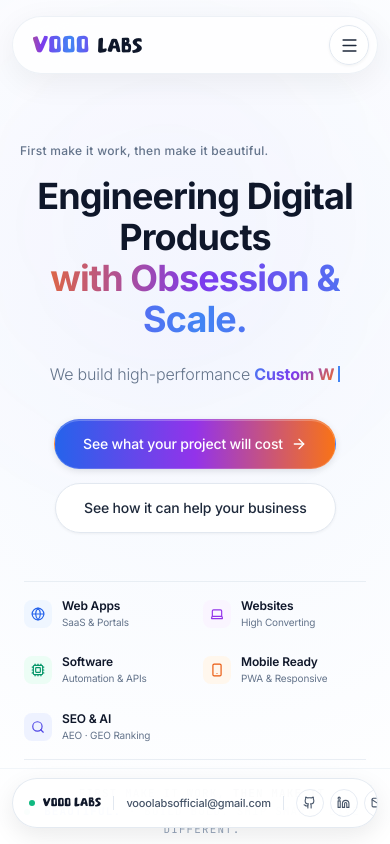
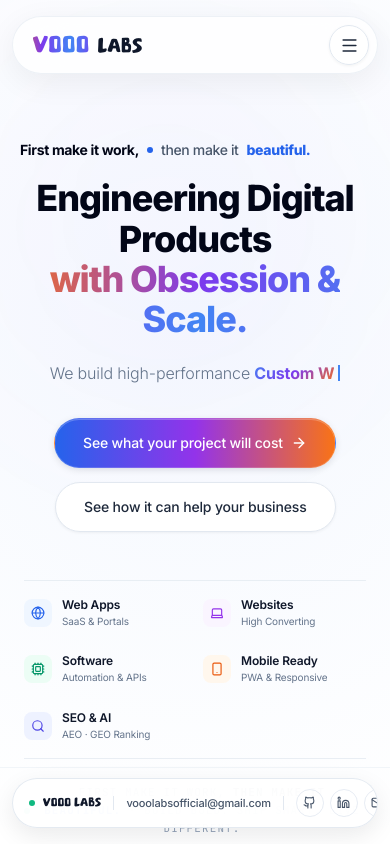
Before and after one commit to vooolabsofficial-sys/vooolabs-website, a React (Vite) app: page / in a window 390 px wide. Shown: the top 844 px of the page. Built offline with nearby package versions, Linux system fonts and the light colour scheme.

Commit message:
feat(hero): upgrade headline to bold high-impact weight and scale top quote with brand color accents

```diff
--- a/src/components/home/Slide1_Hero.tsx
+++ b/src/components/home/Slide1_Hero.tsx
@@ -84,26 +84,35 @@ export default function Slide1_Hero() {
       {/* HERO EDITORIAL CONTENT */}
       <div className="relative z-10 flex-1 flex flex-col items-center justify-center text-center px-4 sm:px-6 max-w-5xl mx-auto py-2 w-full">
 
-        {/* LINE 1: PURE EDITORIAL TEXT (STARTS FROM LEFT OF HEADLINE, MATCHED INTER FONT) */}
+        {/* LINE 1: PURE EDITORIAL TEXT (MATCHED SCALE, BOLD & BRAND ACCENT COLOR) */}
         <motion.div
           initial={{ opacity: 0, y: 8 }}
           animate={{ opacity: 1, y: 0 }}
           transition={{ duration: 0.5, delay: 0.05, ease: EASING }}
-          className="w-full max-w-4xl text-left mb-3.5 px-1 sm:px-2"
+          className="w-full max-w-4xl text-left mb-4 px-1 sm:px-2 select-none"
         >
-          <span className="font-sans text-xs sm:text-sm font-medium text-slate-500 tracking-wide select-none">
-            First make it work, then make it beautiful.
-          </span>
+          <div className="inline-flex items-center gap-2 text-sm sm:text-base md:text-lg tracking-tight">
+            <span className="font-bold text-slate-950">
+              First make it work,
+            </span>
+            <span className="w-1.5 h-1.5 rounded-full bg-blue-600 shrink-0" aria-hidden="true" />
+            <span className="font-medium text-slate-600">
+              then make it
+            </span>
+            <span className="font-extrabold text-blue-600">
+              beautiful.
+            </span>
+          </div>
         </motion.div>
 
-        {/* LINES 2 & 3: CRISP CENTERED HEADLINE (ZERO BLUR, SHARP VECTOR FONT) */}
+        {/* LINES 2 & 3: CRISP CENTERED HEADLINE (BOLD, EXECUTIVE SCALE, ZERO BLUR) */}
         <motion.h1
           initial={{ opacity: 0, y: 14 }}
           animate={{ opacity: 1, y: 0 }}
           transition={{ duration: 0.6, delay: 0.12, ease: EASING }}
-          className="text-4xl sm:text-6xl lg:text-7xl font-bold tracking-tight text-slate-900 leading-[1.14] mb-5 max-w-4xl mx-auto text-center w-full"
+          className="text-4xl sm:text-6xl lg:text-[4.5rem] font-extrabold tracking-[-0.03em] text-slate-950 leading-[1.12] mb-5 max-w-4xl mx-auto text-center w-full"
         >
-          <span>Engineering Digital Products</span> <br />
+          <span className="text-slate-950">Engineering Digital Products</span> <br />
           <span className="shimmer-text">with Obsession & Scale.</span>
         </motion.h1>
 
--- a/src/components/home/Slide4_ClosingCTA.tsx
+++ b/src/components/home/Slide4_ClosingCTA.tsx
@@ -24,24 +24,33 @@ export default function Slide4_ClosingCTA() {
 
       <div className="relative z-10 max-w-4xl mx-auto text-center flex flex-col items-center">
 
-        {/* STUDIO PHILOSOPHY (MATCHED INTER FONT, ZERO PILL) */}
+        {/* STUDIO PHILOSOPHY (MATCHED SCALE, BOLD & BRAND ACCENT COLOR) */}
         <motion.div
           initial={{ opacity: 0, y: 12 }}
           whileInView={{ opacity: 1, y: 0 }}
           viewport={{ once: true }}
           transition={{ duration: 0.5, delay: 0.05, ease: EASING }}
-          className="mb-4 text-xs sm:text-sm font-sans tracking-wide text-slate-400 font-medium select-none"
+          className="inline-flex items-center gap-2 text-sm sm:text-base md:text-lg tracking-tight mb-4 select-none"
         >
-          <span>First make it work, then make it beautiful.</span>
+          <span className="font-bold text-white">
+            First make it work,
+          </span>
+          <span className="w-1.5 h-1.5 rounded-full bg-blue-400 shrink-0" aria-hidden="true" />
+          <span className="font-medium text-slate-300">
+            then make it
+          </span>
+          <span className="font-extrabold text-blue-400">
+            beautiful.
+          </span>
         </motion.div>
 
-        {/* HEADLINE: UNDER 8 WORDS */}
+        {/* HEADLINE: UNDER 8 WORDS (BOLD & CRISP) */}
         <motion.h2
           initial={{ opacity: 0, y: 16 }}
           whileInView={{ opacity: 1, y: 0 }}
           viewport={{ once: true }}
           transition={{ duration: 0.6, delay: 0.12, ease: EASING }}
-          className="text-3xl sm:text-5xl lg:text-6xl font-bold tracking-tight text-white leading-[1.15] mb-4"
+          className="text-3xl sm:text-5xl lg:text-6xl font-extrabold tracking-tight text-white leading-[1.15] mb-4"
         >
           Build Bold. Ship Smart. <br />
           <span className="shimmer-text">Live Different.</span>
```
